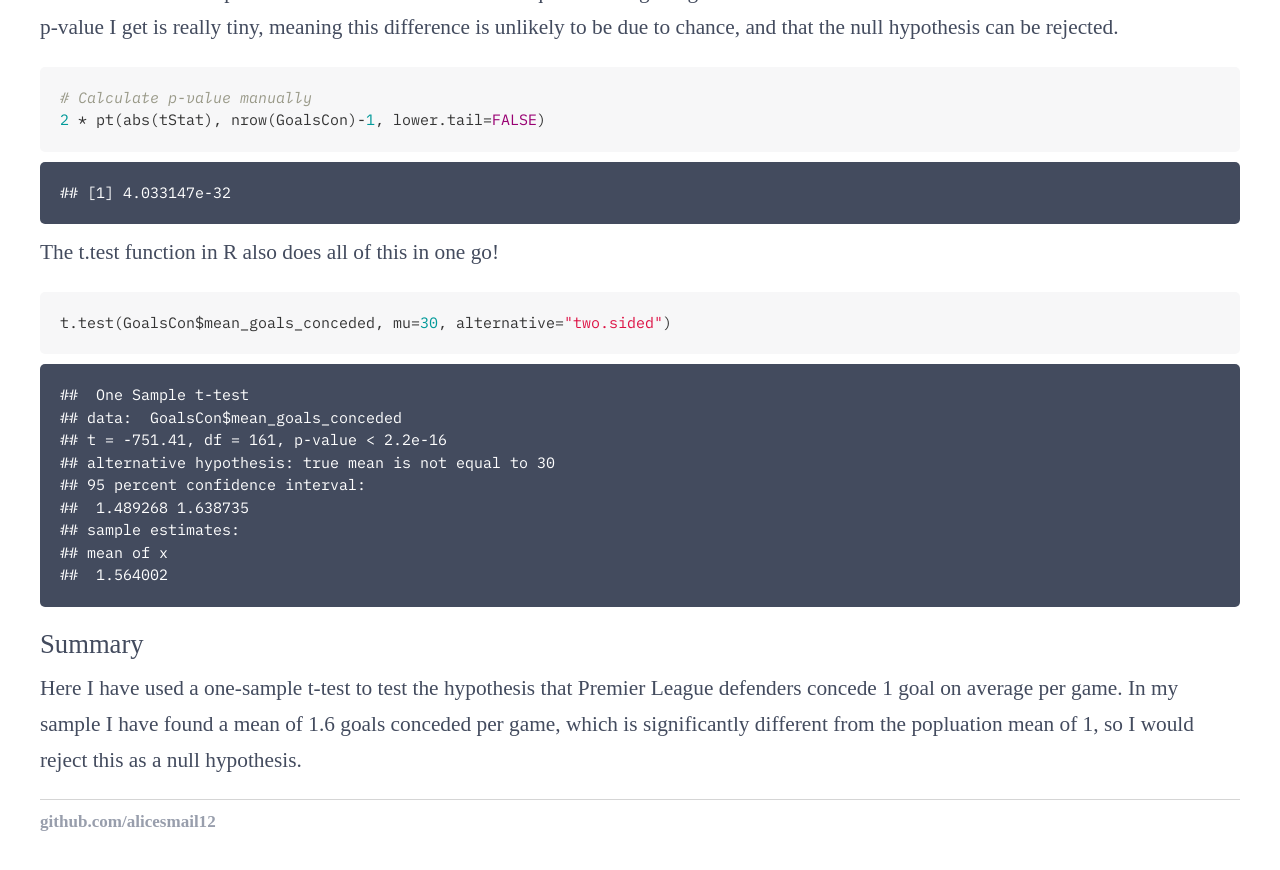
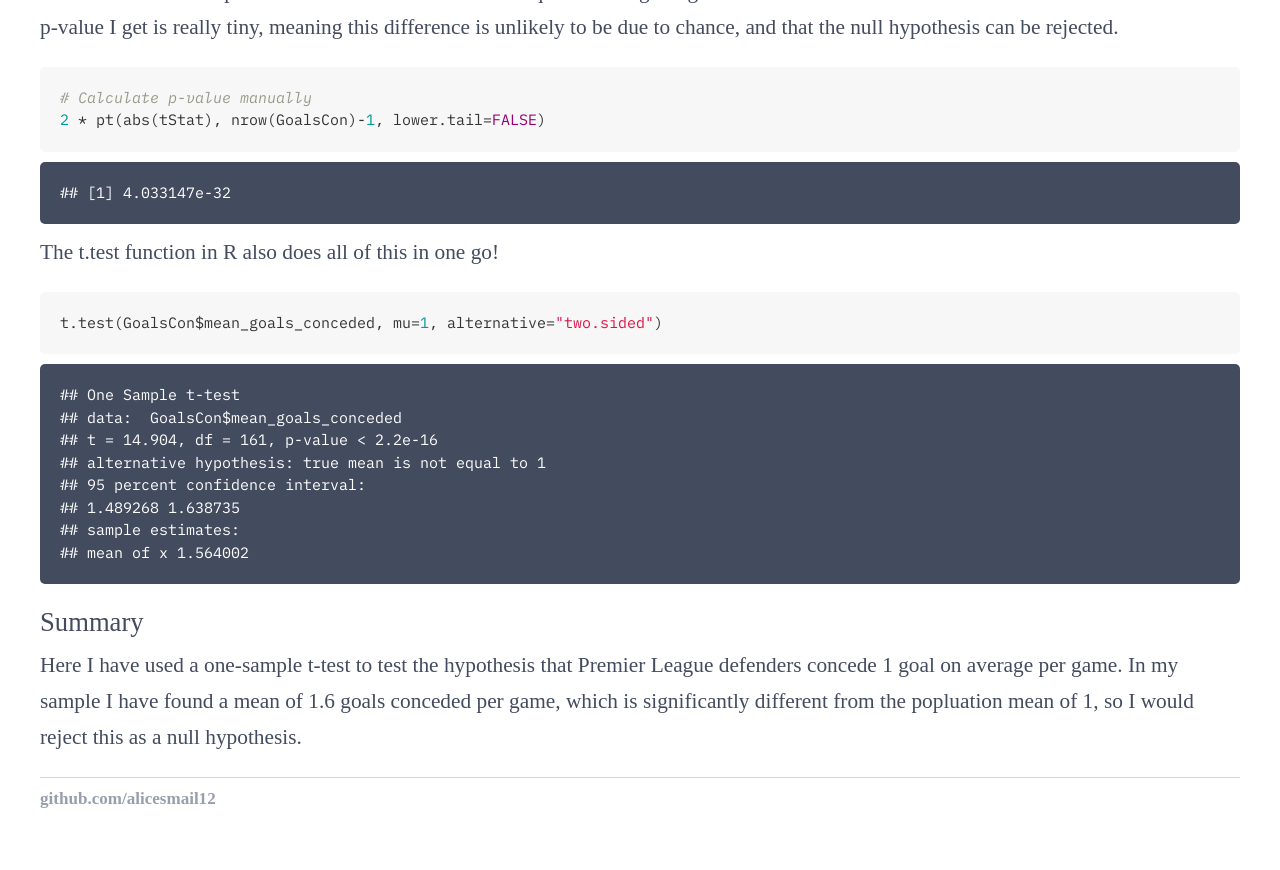
Before and after one commit to alicesmail12/alicesmail12.github.io, a Jekyll site: the page Statistics/T-Test-One-Sample.html, which Jekyll copies as it is, in a window 1280 px wide and 900 px high, scrolled down 3265 px. Shown: the top 870 px of the window. Built offline with Jekyll 4.4.1, drawn with Linux system fonts in a browser that asks for light colours; some web fonts are replaced.

Commit message:
Update T-Test-One-Sample.html

```diff
--- a/Statistics/T-Test-One-Sample.html
+++ b/Statistics/T-Test-One-Sample.html
@@ -537,16 +537,15 @@ be due to chance, and that the null hypothesis can be rejected.</p>
 2 * pt(abs(tStat), nrow(GoalsCon)-1, lower.tail=FALSE)</code></pre>
 <pre><code>## [1] 4.033147e-32</code></pre>
 <p>The t.test function in R also does all of this in one go!</p>
-<pre class="r"><code>t.test(GoalsCon$mean_goals_conceded, mu=30, alternative=&quot;two.sided&quot;)</code></pre>
-<pre><code>##  One Sample t-test
-## data:  GoalsCon$mean_goals_conceded
-## t = -751.41, df = 161, p-value &lt; 2.2e-16
-## alternative hypothesis: true mean is not equal to 30
+<pre class="r"><code>t.test(GoalsCon$mean_goals_conceded, mu=1, alternative=&quot;two.sided&quot;)</code></pre>
+<pre><code>## One Sample t-test
+## data:  GoalsCon$mean_goals_conceded
+## t = 14.904, df = 161, p-value < 2.2e-16
+## alternative hypothesis: true mean is not equal to 1
 ## 95 percent confidence interval:
-##  1.489268 1.638735
+## 1.489268 1.638735
 ## sample estimates:
-## mean of x
-##  1.564002</code></pre>
+## mean of x 1.564002</code></pre>
 <h2>
 Summary
 </h2>
```
